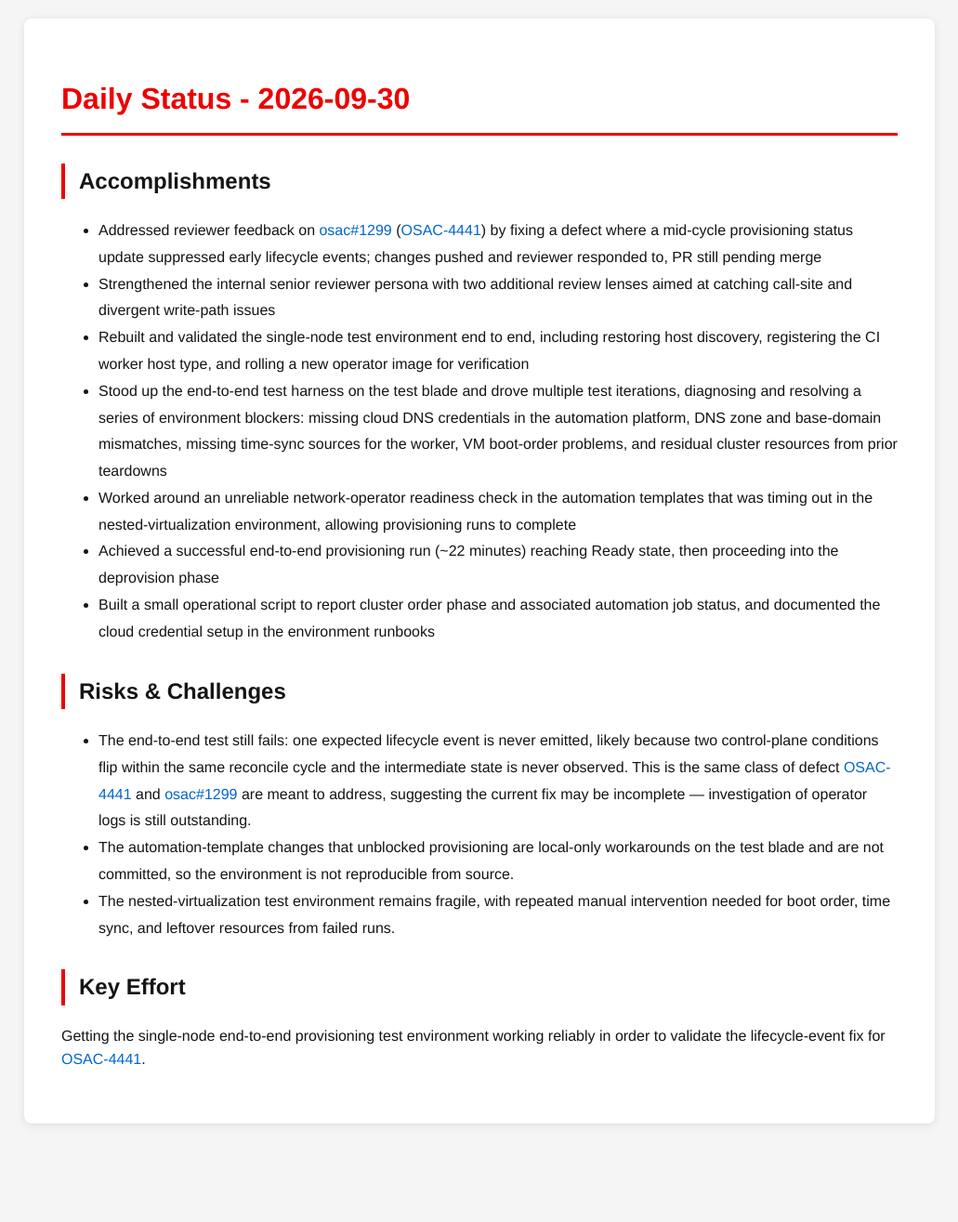
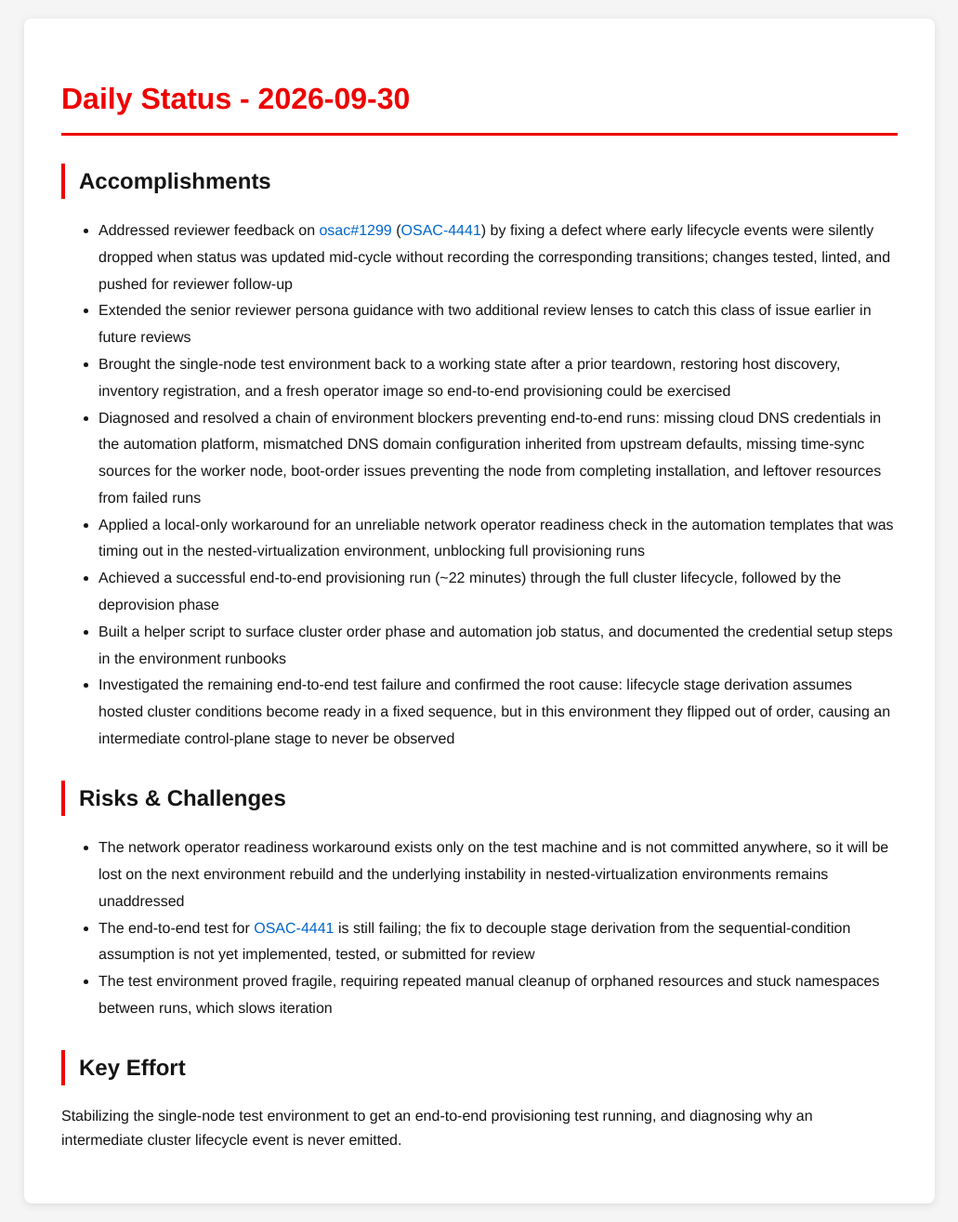
Before and after one commit to tzvatot/daily-status, a Jekyll site: the page built from 2026-09-30.md, in a window 1280 px wide. Shown: the whole page at 93% size, without its empty margins (124-1155 px from the left). Built offline with Jekyll 4.4.1, drawn with Linux system fonts in a browser that asks for light colours; before the commit the page ends 1229 px from its top, so only the background shows below that.

Commit message:
Daily status update - 2026-09-30

```diff
--- a/2026-09-30.md
+++ b/2026-09-30.md
@@ -7,18 +7,19 @@ date: 2026-09-30
 # Daily Status - 2026-09-30
 
 ## Accomplishments
-- Addressed reviewer feedback on [osac#1299](https://github.com/osac-project/osac/pull/1299) ([OSAC-4441](https://redhat.atlassian.net/browse/OSAC-4441)) by fixing a defect where a mid-cycle provisioning status update suppressed early lifecycle events; changes pushed and reviewer responded to, PR still pending merge
-- Strengthened the internal senior reviewer persona with two additional review lenses aimed at catching call-site and divergent write-path issues
-- Rebuilt and validated the single-node test environment end to end, including restoring host discovery, registering the CI worker host type, and rolling a new operator image for verification
-- Stood up the end-to-end test harness on the test blade and drove multiple test iterations, diagnosing and resolving a series of environment blockers: missing cloud DNS credentials in the automation platform, DNS zone and base-domain mismatches, missing time-sync sources for the worker, VM boot-order problems, and residual cluster resources from prior teardowns
-- Worked around an unreliable network-operator readiness check in the automation templates that was timing out in the nested-virtualization environment, allowing provisioning runs to complete
-- Achieved a successful end-to-end provisioning run (~22 minutes) reaching Ready state, then proceeding into the deprovision phase
-- Built a small operational script to report cluster order phase and associated automation job status, and documented the cloud credential setup in the environment runbooks
+- Addressed reviewer feedback on [osac#1299](https://github.com/osac-project/osac/pull/1299) ([OSAC-4441](https://redhat.atlassian.net/browse/OSAC-4441)) by fixing a defect where early lifecycle events were silently dropped when status was updated mid-cycle without recording the corresponding transitions; changes tested, linted, and pushed for reviewer follow-up
+- Extended the senior reviewer persona guidance with two additional review lenses to catch this class of issue earlier in future reviews
+- Brought the single-node test environment back to a working state after a prior teardown, restoring host discovery, inventory registration, and a fresh operator image so end-to-end provisioning could be exercised
+- Diagnosed and resolved a chain of environment blockers preventing end-to-end runs: missing cloud DNS credentials in the automation platform, mismatched DNS domain configuration inherited from upstream defaults, missing time-sync sources for the worker node, boot-order issues preventing the node from completing installation, and leftover resources from failed runs
+- Applied a local-only workaround for an unreliable network operator readiness check in the automation templates that was timing out in the nested-virtualization environment, unblocking full provisioning runs
+- Achieved a successful end-to-end provisioning run (~22 minutes) through the full cluster lifecycle, followed by the deprovision phase
+- Built a helper script to surface cluster order phase and automation job status, and documented the credential setup steps in the environment runbooks
+- Investigated the remaining end-to-end test failure and confirmed the root cause: lifecycle stage derivation assumes hosted cluster conditions become ready in a fixed sequence, but in this environment they flipped out of order, causing an intermediate control-plane stage to never be observed
 
 ## Risks & Challenges
-- The end-to-end test still fails: one expected lifecycle event is never emitted, likely because two control-plane conditions flip within the same reconcile cycle and the intermediate state is never observed. This is the same class of defect [OSAC-4441](https://redhat.atlassian.net/browse/OSAC-4441) and [osac#1299](https://github.com/osac-project/osac/pull/1299) are meant to address, suggesting the current fix may be incomplete — investigation of operator logs is still outstanding.
-- The automation-template changes that unblocked provisioning are local-only workarounds on the test blade and are not committed, so the environment is not reproducible from source.
-- The nested-virtualization test environment remains fragile, with repeated manual intervention needed for boot order, time sync, and leftover resources from failed runs.
+- The network operator readiness workaround exists only on the test machine and is not committed anywhere, so it will be lost on the next environment rebuild and the underlying instability in nested-virtualization environments remains unaddressed
+- The end-to-end test for [OSAC-4441](https://redhat.atlassian.net/browse/OSAC-4441) is still failing; the fix to decouple stage derivation from the sequential-condition assumption is not yet implemented, tested, or submitted for review
+- The test environment proved fragile, requiring repeated manual cleanup of orphaned resources and stuck namespaces between runs, which slows iteration
 
 ## Key Effort
-Getting the single-node end-to-end provisioning test environment working reliably in order to validate the lifecycle-event fix for [OSAC-4441](https://redhat.atlassian.net/browse/OSAC-4441).
+Stabilizing the single-node test environment to get an end-to-end provisioning test running, and diagnosing why an intermediate cluster lifecycle event is never emitted.
```
